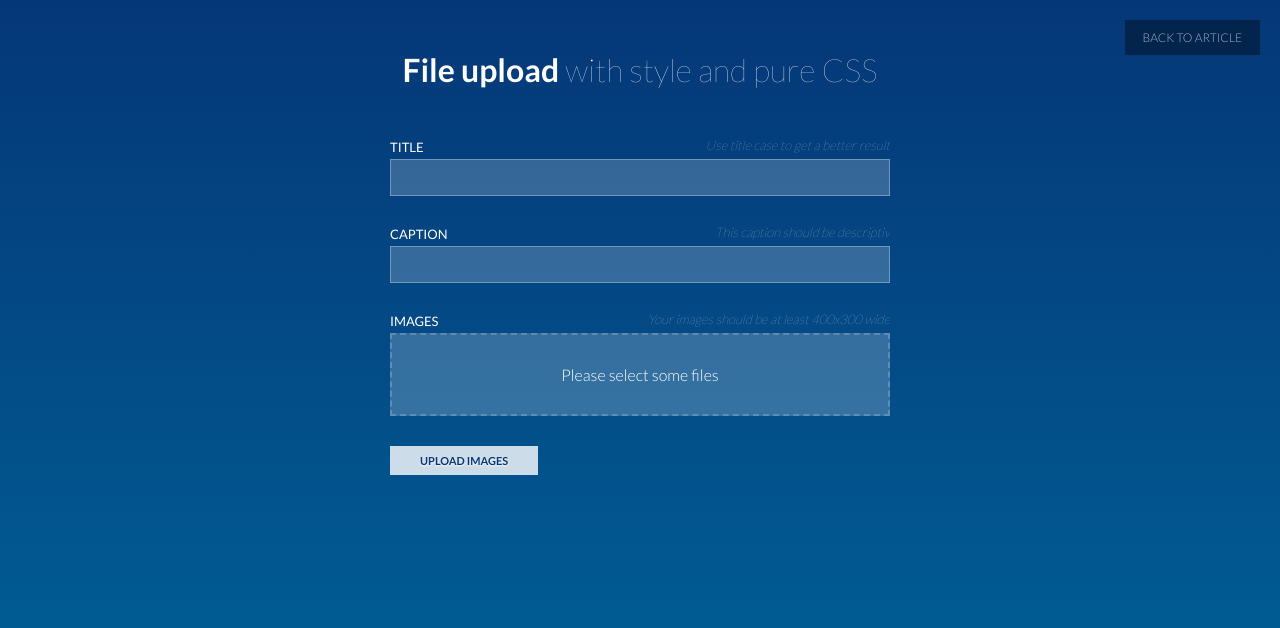
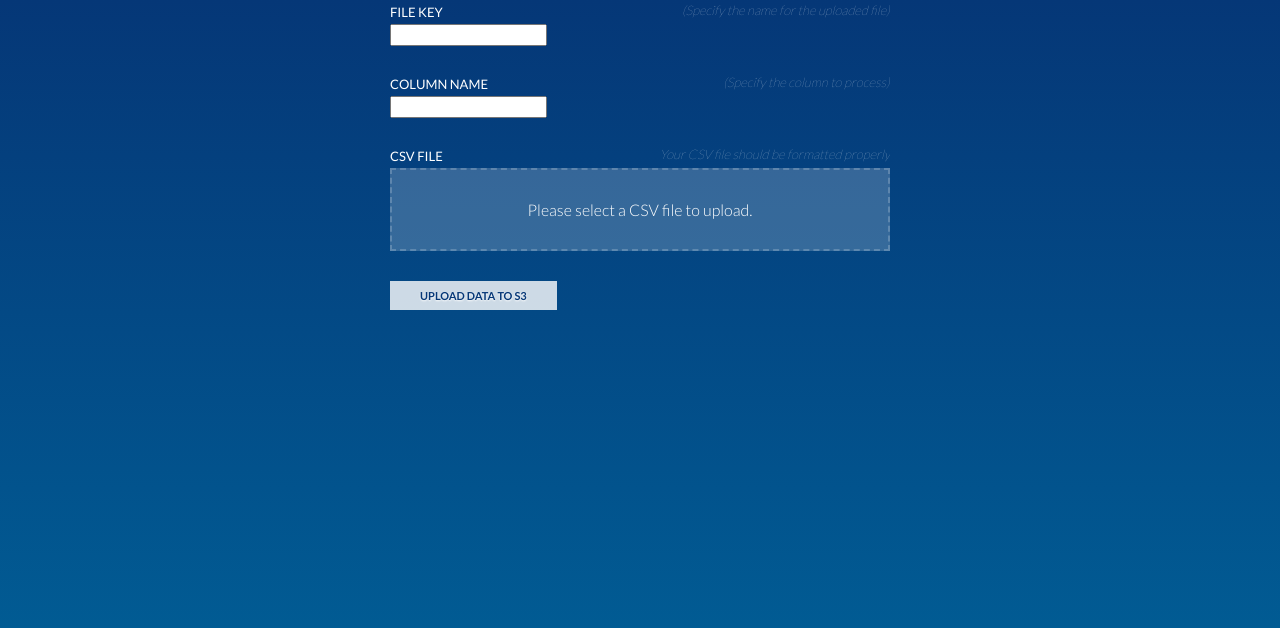
Before and after one commit to tomrunner21/aws-flask-multithreading, a Flask app: page / in a window 1280 px wide. Shown: the top 628 px of the page. Run offline with Flask 3, Linux system fonts and the light colour scheme.

Commit message:
added last files, fe works, be needs finishing

```diff
--- a/api_scripts.py
+++ b/api_scripts.py
@@ -4,9 +4,13 @@ import pandas as pd
 import time
 import boto3
 from botocore.exceptions import NoCredentialsError
+from dotenv import load_dotenv
+import os
 
-# Your OpenAI API Key
-API_KEY = 'your-openai-api-key'
+load_dotenv()
+
+bucket_name = os.environ.get('BUCKET_NAME', 'default-bucket-name')
+API_KEY = os.environ.get('API_KEY', 'api-key')
 
 # GPT-4 API endpoint
 API_URL = "https://api.openai.com/v1/completions"
@@ -39,7 +43,7 @@ def api_request(inputs):
     for input_text in inputs:
         data = {
             "model": "text-davinci-004",
-            "prompt": f"Translate the following English text to French: '{input_text}'",
+            "prompt": f"Generate a summary of the history of this topic: '{input_text}'",
             "max_tokens": 60
         }
         response = session.post(API_URL, headers=headers, json=data)
@@ -67,7 +71,7 @@ def main(bucket_name, file_key, column_name):
         print(f"Completed in {end_time - start_time} seconds.")
 
 if __name__ == "__main__":
-    bucket_name = 'your-bucket-name'  # AWS S3 bucket name
+      # AWS S3 bucket name
     file_key = 'your-file-key.csv'  # S3 object key
     column_name = 'your_column_name'  # Column to process
     main(bucket_name, file_key, column_name)
--- a/app.py
+++ b/app.py
@@ -1,41 +1,41 @@
-from flask import Flask, request, render_template, redirect, url_for
+
+from flask import Flask, request, redirect, url_for, render_template
+import os
+from werkzeug.utils import secure_filename
 import boto3
-import pandas as pd
-import os
+
+from api_scripts import read_and_clean_data, api_request
+# from api_scripts import process_file_from_s3
 
 app = Flask(__name__)
-
-# AWS S3 setup
-s3_client = boto3.client('s3')
-BUCKET_NAME = 'your-bucket-name'  # Update with your bucket name
+app.secret_key = 'your_secret_key_here'
 
 @app.route('/', methods=['GET', 'POST'])
-def upload_file():
+def upload():
     if request.method == 'POST':
-        if 'file' not in request.files:
-            return redirect(request.url)
         file = request.files['file']
+        file_key = request.form['file_key']
         column_name = request.form['column_name']
-        if file and column_name:
-            # Save the file to S3
-            filename = file.filename
-            file.save(filename)
-            s3_client.upload_file(filename, BUCKET_NAME, filename)
-            os.remove(filename)  # Remove the file after upload
+        if file and file_key and column_name:
+            filename = secure_filename(file.filename)
+            local_file_path = os.path.join('/tmp', filename)
+            file.save(local_file_path)
+
+            # Upload to S3
+            bucket_name = os.getenv('BUCKET_NAME', 'default-bucket-name')
+            s3_client = boto3.client('s3')
+            s3_client.upload_file(local_file_path, bucket_name, file_key)
+
+            processed_data = read_and_clean_data(local_file_path, column_name)
+            api_request(processed_data)
+
+            os.remove(local_file_path)
 
             # Process the file
-            file_path = f"s3://{BUCKET_NAME}/{filename}"
-            process_file(file_path, column_name)
-            return "File has been uploaded and processed"
+            # process_file_from_s3(bucket_name, file_key, column_name)
+
+            return redirect(url_for('upload'))
     return render_template('upload.html')
-
-def process_file(file_path, column_name):
-    # Function to download, clean data and initiate API requests
-    df = pd.read_csv(file_path)
-    df = df.dropna(subset=[column_name])
-    df[column_name] = df[column_name].str.strip()
-    # Here you would add the function to pass data to your API
-    print(df[column_name])
 
 if __name__ == '__main__':
     app.run(debug=True)
--- a/templates/upload.html
+++ b/templates/upload.html
@@ -6,64 +6,31 @@
     <link href="https://fonts.googleapis.com/css?family=Material+Icons|Material+Icons+Outlined" rel="stylesheet">
 </head>
 <body>
-    <!-- <h1>Upload CSV File</h1>
-    <form method=post enctype=multipart/form-data>
-        <input type=file name=file>
-        <input type=text name=column_name placeholder='Enter Column Name'>
-        <input type=submit value=Upload>
-    </form>
 
-    <form class="form-container" enctype='multipart/form-data'>
-        <div class="upload-files-container">
-            <div class="drag-file-area">
-                <span class="material-icons-outlined upload-icon"> file_upload </span>
-                <h3 class="dynamic-message"> Drag & drop any file here </h3>
-                <label class="label"> or <span class="browse-files"> <input type="file" class="default-file-input"/> <span class="browse-files-text">browse file</span> <span>from device</span> </span> </label>
-            </div>
-            <span class="cannot-upload-message"> <span class="material-icons-outlined">error</span> Please select a file first <span class="material-icons-outlined cancel-alert-button">cancel</span> </span>
-            <div class="file-block">
-                <div class="file-info"> <span class="material-icons-outlined file-icon">description</span> <span class="file-name"> </span> | <span class="file-size">  </span> </div>
-                <span class="material-icons remove-file-icon">delete</span>
-                <div class="progress-bar"> </div>
-            </div>
-            <button type="button" class="upload-button"> Upload </button>
-        </div>
-    </form> -->
-    <form action method="post">
-
-        <h1><strong>File upload</strong> with style and pure CSS</h1>
-
+      <form method="post" enctype="multipart/form-data">
             <div class="form-group">
-          <label for="title">Title <span>Use title case to get a better result</span></label>
-          <input type="text" name="title" id="title" class="form-controll"/>
+                <label for="file_key">File Key <span>(Specify the name for the uploaded file)</span></label>
+                <input type="text" name="file_key" id="file_key" class="form-control" required />
             </div>
             <div class="form-group">
-          <label for="caption">Caption <span>This caption should be descriptiv</span></label>
-          <input type="text" name="caption" id="caption" class="form-controll"/>
+                <label for="column_name">Column Name <span>(Specify the column to process)</span></label>
+                <input type="text" name="column_name" id="column_name" class="form-control" required />
             </div>
-
             <div class="form-group file-area">
-              <label for="images">Images <span>Your images should be at least 400x300 wide</span></label>
-          <input type="file" name="images" id="images" required="required" multiple="multiple"/>
+                <label for="file">CSV File <span>Your CSV file should be formatted properly</span></label>
+                <input type="file" name="file" id="file" required="required" class="form-control"/>
                 <div class="file-dummy">
-            <div class="success">Great, your files are selected. Keep on.</div>
-            <div class="default">Please select some files</div>
+                    <div class="success">Great, your file is selected. Keep on.</div>
+                    <div class="default">Please select a CSV file to upload.</div>
                 </div>
             </div>
-
             <div class="form-group">
-          <button type="submit">Upload images</button>
+                <button type="submit">Upload data to S3</button>
             </div>
-
         </form>
-
-
-
-
-
 
       <link href='https://fonts.googleapis.com/css?family=Lato:100,200,300,400,500,600,700' rel='stylesheet' type='text/css'>
 
-      <a href="http://scribblerockerz.com/drag-n-drop-file-input-without-javascript/" class="back-to-article" target="_blank">back to Article</a>
+      <!-- <a href="http://scribblerockerz.com/drag-n-drop-file-input-without-javascript/" class="back-to-article" target="_blank">back to Article</a> -->
 </body>
 </html>
```
Also changed, not shown: tests/test_app.py (+42 -0 lines), tests/test_s3.py (+33 -0 lines), .github/workflows/ci.yml, 3 other files. Lines whose indentation alone changed are shown as unchanged.
